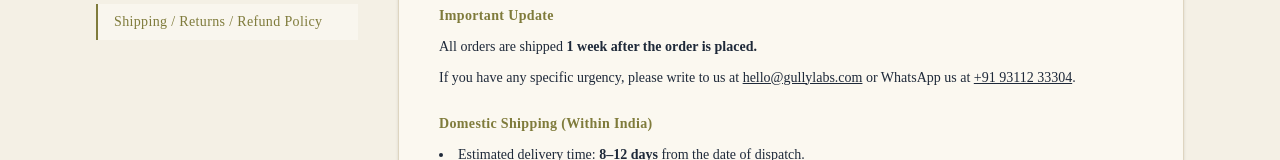
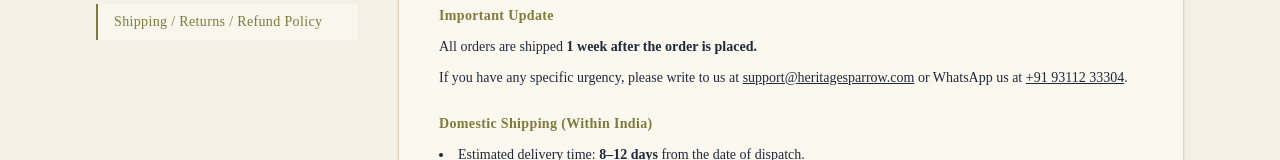
Before and after one commit to Heritage-spparow/heritageSpparow-client, a React (Vite) app: page /policies/shipping-returns-refund in a window 1280 px wide. Shown: the part 244-404 px from the top of the page. Built offline with nearby package versions, Linux system fonts and the light colour scheme; no server answers; a small style sheet from the web is missing; a web font is replaced by a local one.

Commit message:
Email fixes2

```diff
--- a/src/policies/ShippingReturnsRefundPage.jsx
+++ b/src/policies/ShippingReturnsRefundPage.jsx
@@ -16,14 +16,14 @@ export default function ShippingReturnsRefundPage() {
         <p>
           If you have any specific urgency, please write to us at{" "}
           <a
-            href="mailto:hello@gullylabs.com"
+            href="mailto:support@heritagesparrow.com"
             className="underline hover:text-[#7f7b3b]"
           >
-            hello@gullylabs.com
+            support@heritagesparrow.com
           </a>{" "}
           or WhatsApp us at{" "}
           <a
-            href="https://wa.me/+919311233304"
+            href="https://wa.me/+917973926474"
             target="_blank"
             rel="noreferrer"
             className="underline hover:text-[#7f7b3b]"
```
